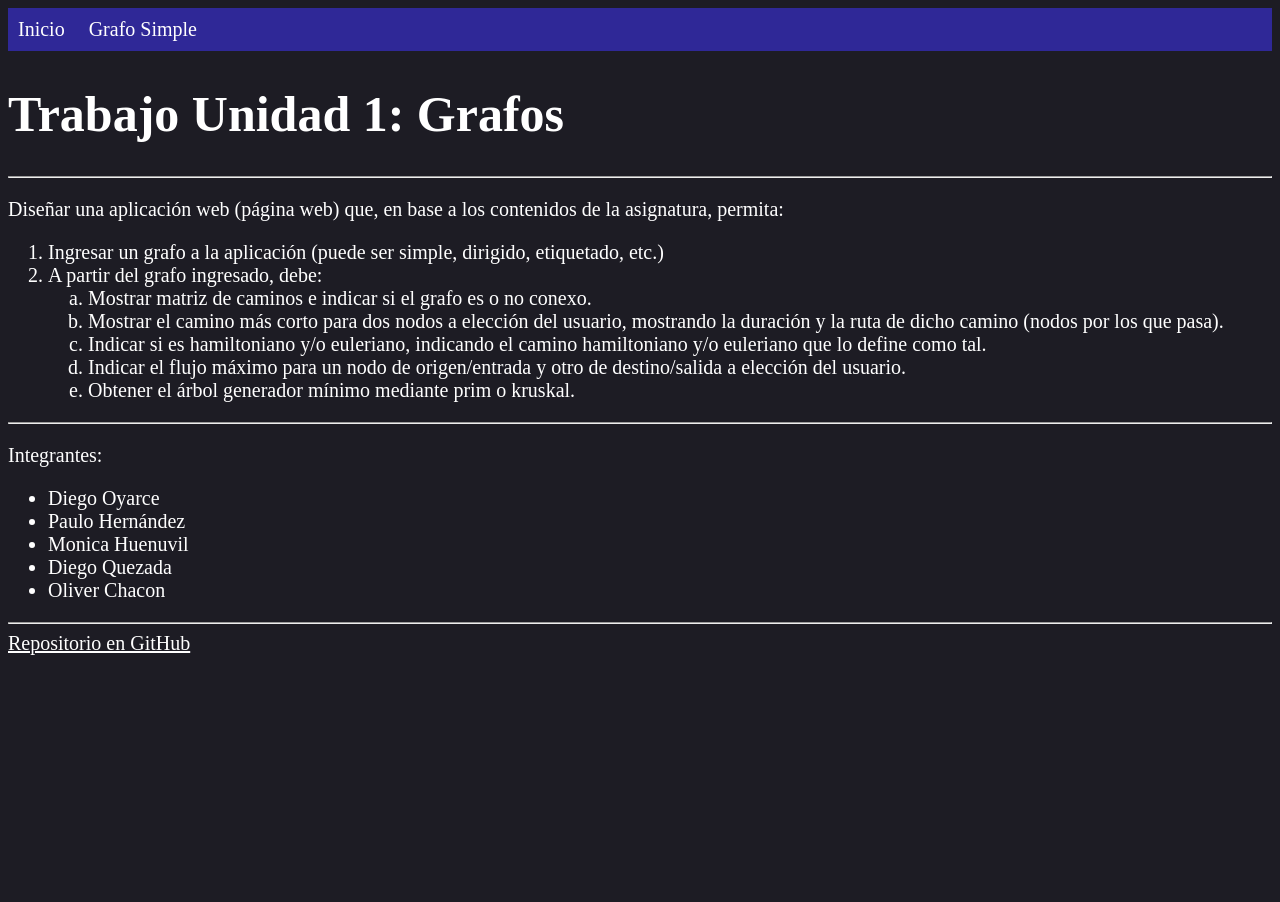
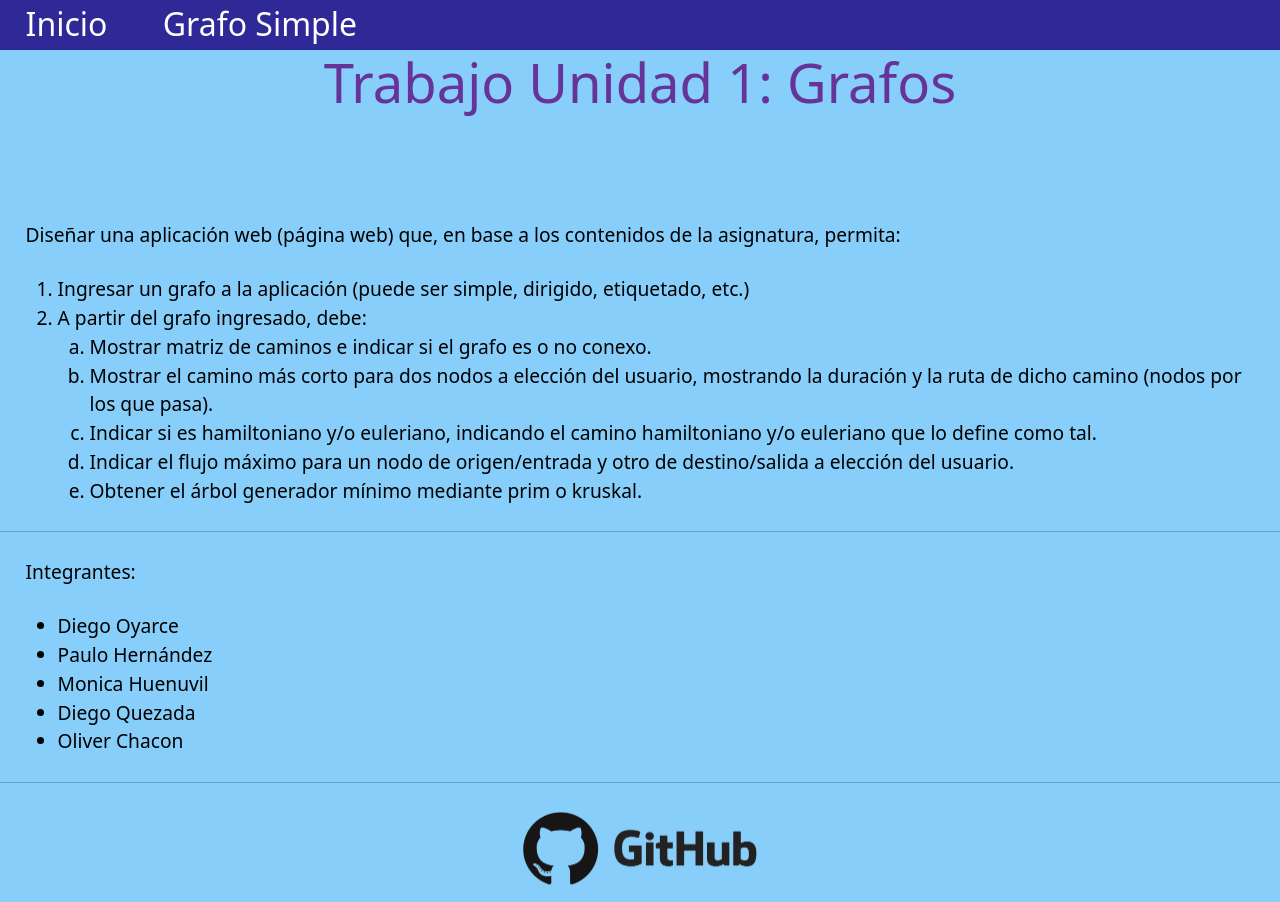
Before and after one commit to diego-oyarce/Trabajo-Unidad-1-Grafos, a PHP site: page / in a window 1280 px wide. Before the commit the page ends 655 px from the top, so only its background shows below. Run offline with PHP 8.4, Linux system fonts and the light colour scheme.

Commit message:
ultimos cambios en estilo

```diff
--- a/css/estilos.css
+++ b/css/estilos.css
@@ -1,9 +1,28 @@
-body {background-color: rgb(29, 28, 36);}
-#menu{
+.body {
+    background-color:lightskyblue;
+}
+.menu{
     background-color: rgb(47, 40, 151);
+    height: 50px;
+
+}
+.inicio{
+    color:black;
+    font-size: 120%;
+    margin: 2%;
+}
+#grafo-simple{
+    background-color: darkcyan;
+    width: 70%;
+    height: 450px;
+    margin-left: auto;
+    margin-right: auto;
+    border: solid;
+    border-width: 5px;
+    border-color: white;
 }
 
-#menu ul{
+/*#menu ul{
     list-style: none;
     margin: 0;
     padding: 0;
@@ -20,18 +39,6 @@ body {background-color: rgb(29, 28, 36);}
 #menu ul li a:hover{
     background-color: #2d537e;
 }
-
-#grafo-simple{
-    background-color: darkcyan;
-    width: 70%;
-    height: 450px;
-    margin-left: auto;
-    margin-right: auto;
-    border: solid;
-    border-width: 5px;
-    border-color: white;
-}
-
 h1{
     color:white;
     font-size: 50px;
@@ -40,12 +47,6 @@ h2{
     color:white;
     font-size: 25px;
 }
-
-#inicio{
-    color: white;
-    font-size: 20px;
-}
-
 a{
     font-size: 20px;
 }
@@ -63,7 +64,7 @@ a:active    {
     text-decoration: underline;
     color: red;
 }
-
+*/
 #node-popUp {
     display:none;
     position:absolute;
@@ -106,6 +107,7 @@ a:active    {
     display: flex;
     justify-content: center;
 }
+.camino-corto,
 .hamiltoniano,
 .matriz-caminos,
 .conexo {
@@ -116,8 +118,30 @@ a:active    {
     border-width: 2px;
     border-radius: 6px;
 }
+.camino-corto:hover,
 .hamiltoniano:hover,
 .matriz-caminos:hover,
 .conexo:hover {
     background-color: tomato;
 }
+.instrucciones{
+    font-size: 120%;
+    width: auto;
+    height: auto;
+    margin: 3%;
+}
+.link-inicio{/*pendiente*/
+    color:white;
+    margin: 2%;
+    text-decoration: none;
+    font-size: 200%;
+}
+.link-inicio:hover{
+    color: pink;
+}
+.repo-github{
+    width: 20%;
+    height: 20%;
+    margin-top: auto;
+    margin-left: 40%;
+}
--- a/index.html
+++ b/index.html
@@ -4,21 +4,22 @@
     <meta charset="UTF-8">
     <meta http-equiv="X-UA-Compatible" content="IE=edge">
     <meta name="viewport" content="width=device-width, initial-scale=1.0">
-    <title>Inicio Trabajo 1</title>
+    <title>Inicio</title>
     <link rel = "stylesheet" href= "./css/estilos.css"/>
+    <link href="https://cdn.jsdelivr.net/npm/bootstrap@5.1.1/dist/css/bootstrap.min.css" rel="stylesheet" integrity="sha384-F3w7mX95PdgyTmZZMECAngseQB83DfGTowi0iMjiWaeVhAn4FJkqJByhZMI3AhiU" crossorigin="anonymous">
 </head>
-<body>
-    <div id="menu">
-        <ul>
-            <li><a href="index.html">Inicio</a></li>
-            <li><a href="gSimple.html">Grafo Simple</a></li>
-        </ul>
+<body class="body">
+    <div class="menu">
+            <a href="index.html" class="link-inicio">Inicio</a>
+            <a href="gSimple.html" class="link-inicio">Grafo Simple</a>
     </div>
-    <h1>Trabajo Unidad 1: Grafos</h1>
-    <hr>
-    <p id="inicio">
+    <h1 class="titulo">Trabajo Unidad 1: Grafos</h1>
+    <br>
+    <br>
+    <br>
+    <p class="inicio">
         Diseñar una aplicación web (página web) que, en base a los contenidos de la asignatura, permita:
-        <ol id="inicio">
+        <ol class="inicio">
             <li>Ingresar un grafo a la aplicación (puede ser simple, dirigido, etiquetado, etc.)</li>
             <li>A partir del grafo ingresado, debe:
                 <ol type="a">
@@ -32,9 +33,9 @@
         </ol>
     </p>
     <hr>
-        <p id="inicio">
+        <p class="inicio">
             Integrantes:
-            <ul id="inicio">
+            <ul class="inicio">
                 <li>Diego Oyarce</li>
                 <li>Paulo Hernández</li>
                 <li>Monica Huenuvil</li>
@@ -43,7 +44,7 @@
             </ul>
         </p>
     <hr>
-    <a href="https://github.com/diego-oyarce/Trabajo-Unidad-1-Grafos" target="_blank" rel="noopener noreferrer">Repositorio en GitHub</a>
+    <a href="https://github.com/diego-oyarce/Trabajo-Unidad-1-Grafos" target="_blank" rel="noopener noreferrer"><img src=".\imagenes\github.png" class="repo-github"></a>
 </body>
 
 </html>
```
Also changed, not shown: estilos.css (deleted, +0 -123 lines), gSimple.html (+7 -10 lines), imagenes/github.png (added).
